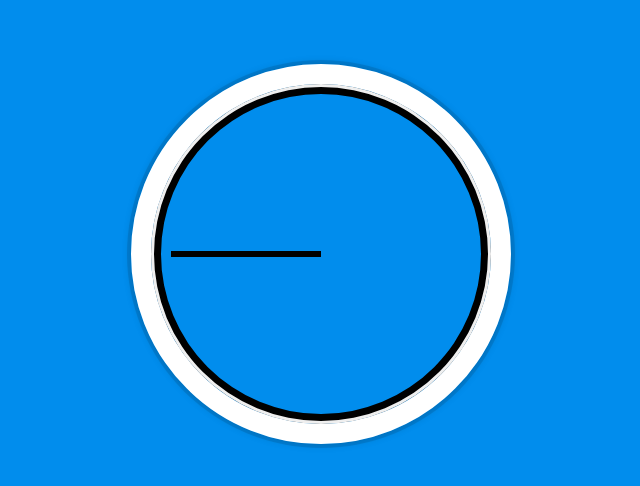
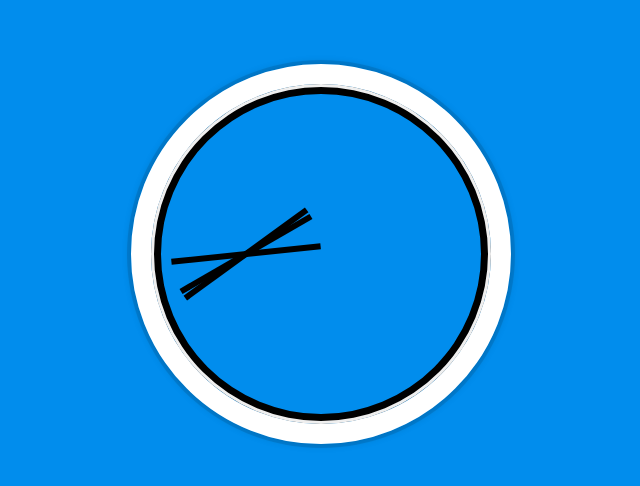
Before and after one commit to deeepak-me/js30, a plain HTML site: page JS-Clock/Index.html in a window 1280 px wide. Shown: the part 146-632 px from the top of the page, without its empty margins (319-959 px from the left). Drawn offline with Linux system fonts and the light colour scheme.

Commit message:
feat: updated with js

```diff
--- a/JS-Clock/Index.html
+++ b/JS-Clock/Index.html
@@ -14,5 +14,28 @@
         <div class="hand second-hand"></div>
       </div>
     </div>
+
+    <script>
+      const secondHand = document.querySelector(".second-hand");
+      const minsHand = document.querySelector(".min-hand");
+      const hourHand = document.querySelector(".hour-hand");
+      function setDate() {
+        const now = new Date();
+        const seconds = now.getSeconds();
+        const secondDegrees = (seconds / 60) * 360 + 90;
+        secondHand.style.transform = `rotate(${secondDegrees}deg)`;
+
+        const mins = now.getMinutes();
+        const minsDegrees = (mins / 60) * 360 + 90;
+        minsHand.style.transform = `rotate(${minsDegrees}deg)`;
+
+        const hour = now.getHours();
+        const hourDegree = (hour / 12) * 360 + 90;
+        hourHand.style.transform = `rotate(${hourDegree}deg)`;
+      }
+      setInterval(setDate, 1000);
+
+      setDate();
+    </script>
   </body>
 </html>
```
